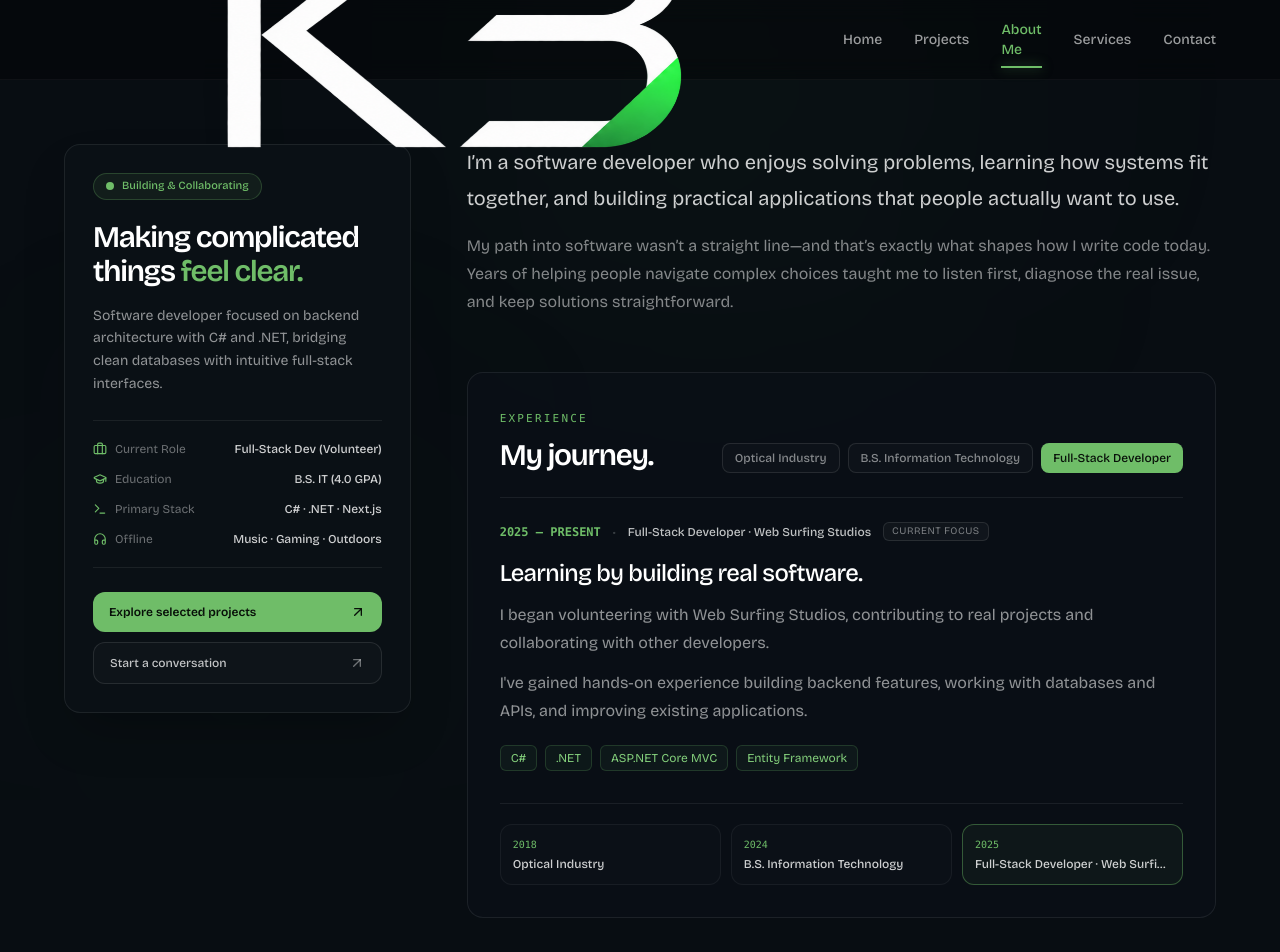
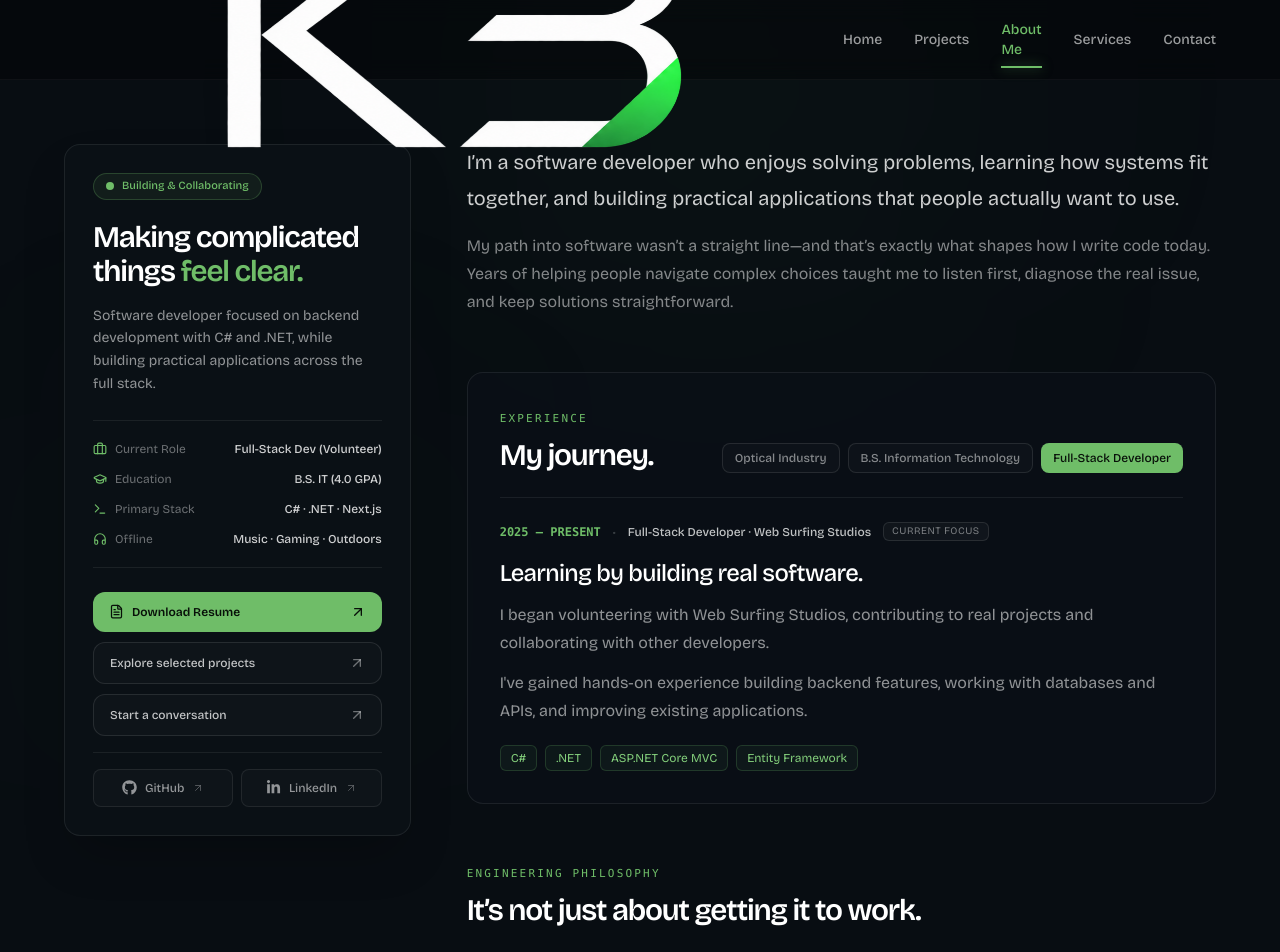
Before and after one commit to kjbroderick12/portfolio, a Next.js app: page /about in a window 1280 px wide. Shown: the top 952 px of the page. Built offline with nearby package versions, Linux system fonts and the light colour scheme.

Commit message:
chore: update about page and components to include resume, social links, and remove redudent items

```diff
--- a/src/app/about/page.tsx
+++ b/src/app/about/page.tsx
@@ -1,20 +1,23 @@
-
+import type { Metadata } from "next";
 import Link from "next/link";
 import {
   ArrowUpRight,
+  Briefcase,
   Code2,
+  Compass,
   Database,
+  FileText,
+  GraduationCap,
+  Headphones,
   Lightbulb,
+  Terminal,
   Workflow,
-  Compass,
-  Terminal,
-  GraduationCap,
-  Briefcase,
-  Headphones,
 } from "lucide-react";
+
+import { FaGithub, FaLinkedinIn } from "react-icons/fa";
+
 import ScrollReveal from "@/shared/components/ScrollReveal";
 import AboutChapters from "@/features/about/components/AboutChapters";
-import type { Metadata } from "next";
 
 export const metadata: Metadata = {
   title: "About Me",
@@ -121,11 +124,22 @@ const ALL_TECHNOLOGIES = [
   "Azure DevOps",
 ];
 
+const SOCIAL_LINKS = [
+  {
+    label: "GitHub",
+    href: "https://github.com/kjbroderick12",
+    icon: FaGithub,
+  },
+  {
+    label: "LinkedIn",
+    href: "https://www.linkedin.com/in/kaitlynn-broderick",
+    icon: FaLinkedinIn,
+  },
+];
+
 export default function AboutPage() {
   return (
-    <main
-      className="relative min-h-screen w-full bg-[#080d12] text-white selection:bg-[#6fbd68]/20 selection:text-[#83ce7b]"
-    >
+    <main className="relative min-h-screen w-full bg-[#080d12] text-white selection:bg-[#6fbd68]/20 selection:text-[#83ce7b]">
       {/* Ambient background glow */}
       <div
         className="pointer-events-none fixed inset-0 z-0 overflow-hidden"
@@ -136,7 +150,6 @@ export default function AboutPage() {
       </div>
 
       <div className="relative z-10 mx-auto min-w-0 max-w-7xl px-4 pb-20 pt-28 sm:px-10 sm:pb-28 sm:pt-36 lg:px-16">
-        {/* Editorial Layout */}
         <div className="grid min-w-0 grid-cols-1 items-start gap-10 lg:grid-cols-12 lg:gap-14">
           {/* LEFT COLUMN: Sidebar */}
           <aside className="w-full min-w-0 lg:sticky lg:top-28 lg:col-span-4 lg:self-start">
@@ -158,9 +171,9 @@ export default function AboutPage() {
                 </h1>
 
                 <p className="mt-3 text-sm leading-relaxed text-white/55 sm:mt-4">
-                  Software developer focused on backend architecture with C# and
-                  .NET, bridging clean databases with intuitive full-stack
-                  interfaces.
+                  Software developer focused on backend development with C# and
+                  .NET, while building practical applications across the full
+                  stack.
                 </p>
 
                 {/* Quick Snapshot Metadata */}
@@ -206,22 +219,40 @@ export default function AboutPage() {
                   </div>
                 </div>
 
-                {/* Action Links */}
-                <div className="mt-5 flex flex-col gap-2.5 sm:mt-6 sm:flex-row lg:flex-col">
+                {/* Resume */}
+                <div className="mt-5 sm:mt-6">
+                  <a
+                    href="/resume.pdf"
+                    download="Kaitlynn-Broderick-Resume.pdf"
+                    className="group inline-flex w-full items-center justify-between rounded-xl bg-[#6fbd68] px-4 py-3 text-xs font-semibold text-[#081009] transition-all hover:bg-[#82cf7a] focus-visible:outline-none focus-visible:ring-2 focus-visible:ring-[#6fbd68]/70"
+                  >
+                    <span className="inline-flex items-center gap-2">
+                      <FileText size={15} />
+                      Download Resume
+                    </span>
+                    <ArrowUpRight
+                      size={16}
+                      className="shrink-0 transition-transform group-hover:translate-x-0.5 group-hover:-translate-y-0.5"
+                    />
+                  </a>
+                </div>
+
+                {/* Main Navigation Links */}
+                <div className="mt-2.5 flex flex-col gap-2.5">
                   <Link
                     href="/projects"
-                    className="group inline-flex w-full items-center justify-between rounded-xl bg-[#6fbd68] px-4 py-3 text-xs font-semibold text-[#081009] transition-all hover:bg-[#82cf7a]"
+                    className="group inline-flex w-full items-center justify-between rounded-xl border border-white/10 bg-white/2 px-4 py-3 text-xs font-medium text-white/75 transition-all hover:border-white/25 hover:bg-white/5 hover:text-white focus-visible:outline-none focus-visible:ring-2 focus-visible:ring-[#6fbd68]/60"
                   >
                     <span>Explore selected projects</span>
                     <ArrowUpRight
                       size={16}
-                      className="shrink-0 transition-transform group-hover:translate-x-0.5 group-hover:-translate-y-0.5"
+                      className="shrink-0 text-white/40 transition-transform group-hover:translate-x-0.5 group-hover:-translate-y-0.5 group-hover:text-white"
                     />
                   </Link>
 
                   <Link
                     href="/contact"
-                    className="group inline-flex w-full items-center justify-between rounded-xl border border-white/10 bg-white/2 px-4 py-3 text-xs font-medium text-white/75 transition-all hover:border-white/25 hover:bg-white/5 hover:text-white"
+                    className="group inline-flex w-full items-center justify-between rounded-xl border border-white/10 bg-white/2 px-4 py-3 text-xs font-medium text-white/75 transition-all hover:border-white/25 hover:bg-white/5 hover:text-white focus-visible:outline-none focus-visible:ring-2 focus-visible:ring-[#6fbd68]/60"
                   >
                     <span>Start a conversation</span>
                     <ArrowUpRight
@@ -229,6 +260,28 @@ export default function AboutPage() {
                       className="shrink-0 text-white/40 transition-transform group-hover:translate-x-0.5 group-hover:-translate-y-0.5 group-hover:text-white"
                     />
                   </Link>
+                </div>
+
+                {/* Professional Profiles */}
+                <div className="mt-4 flex gap-2 border-t border-white/[0.07] pt-4">
+                  {SOCIAL_LINKS.map((link) => {
+                    const Icon = link.icon;
+
+                    return (
+                      <a
+                        key={link.label}
+                        href={link.href}
+                        target="_blank"
+                        rel="noopener noreferrer"
+                        aria-label={`Visit my ${link.label} profile`}
+                        className="inline-flex flex-1 items-center justify-center gap-2 rounded-lg border border-white/8 bg-white/2 px-3 py-2.5 text-xs font-medium text-white/55 transition hover:border-[#6fbd68]/35 hover:bg-[#6fbd68]/5 hover:text-[#83ce7b] focus-visible:outline-none focus-visible:ring-2 focus-visible:ring-[#6fbd68]/60"
+                      >
+                        <Icon size={15} />
+                        {link.label}
+                        <ArrowUpRight size={12} className="opacity-50" />
+                      </a>
+                    );
+                  })}
                 </div>
               </ScrollReveal>
             </div>
@@ -275,6 +328,7 @@ export default function AboutPage() {
                 <div className="grid grid-cols-1 gap-4 md:grid-cols-3">
                   {PRINCIPLES.map((principle) => {
                     const Icon = principle.icon;
+
                     return (
                       <article
                         key={principle.title}
@@ -320,6 +374,7 @@ export default function AboutPage() {
                 <div className="grid grid-cols-1 gap-4 md:grid-cols-3">
                   {TECHNICAL_AREAS.map((area) => {
                     const Icon = area.icon;
+
                     return (
                       <div
                         key={area.title}
@@ -381,9 +436,9 @@ export default function AboutPage() {
                       Technology is a big part of what I enjoy, but it’s not the
                       only thing that makes me who I am. Outside of writing
                       code, I spend my time with music, gaming, getting
-                      outdoors, and being with the people closest to me. Stepping
-                      away from the screen helps me recharge and bring a fresh
-                      perspective back to every project.
+                      outdoors, and being with the people closest to me.
+                      Stepping away from the screen helps me recharge and
+                      bring a fresh perspective back to every project.
                     </p>
                   </div>
 
--- a/src/features/about/components/AboutChapters.tsx
+++ b/src/features/about/components/AboutChapters.tsx
@@ -32,13 +32,18 @@ export default function AboutChapters({ experiences }: AboutChaptersProps) {
           </h2>
         </div>
 
-        {/* Chapter Switcher Tabs */}
-        <div className="flex flex-wrap gap-2">
+        <div
+          role="group"
+          aria-label="Select an experience"
+          className="flex flex-wrap gap-2"
+        >
           {experiences.map((item, idx) => (
             <button
               key={item.role}
+              type="button"
+              aria-pressed={activeChapter === idx}
               onClick={() => setActiveChapter(idx)}
-              className={`rounded-lg px-3 py-1.5 text-xs font-medium transition-all ${
+              className={`rounded-lg px-3 py-1.5 text-xs font-medium transition-all focus-visible:outline-none focus-visible:ring-2 focus-visible:ring-[#6fbd68]/60 ${
                 activeChapter === idx
                   ? "bg-[#6fbd68] text-[#081009]"
                   : "border border-white/10 bg-white/2 text-white/50 hover:border-white/25 hover:text-white"
@@ -50,8 +55,7 @@ export default function AboutChapters({ experiences }: AboutChaptersProps) {
         </div>
       </div>
 
-      {/* Active Chapter Content */}
-      <div className="pt-6">
+      <div className="pt-6" aria-live="polite">
         <div className="flex flex-wrap items-center gap-2.5 text-xs sm:gap-3">
           <span className="font-mono font-semibold text-[#6fbd68]">
             {current.period}
@@ -84,28 +88,6 @@ export default function AboutChapters({ experiences }: AboutChaptersProps) {
           ))}
         </div>
       </div>
-
-      {/* Quick Index Footer */}
-      <div className="mt-8 grid gap-2.5 border-t border-white/[0.07] pt-5 sm:grid-cols-3">
-        {experiences.map((item, idx) => (
-          <button
-            key={item.role}
-            onClick={() => setActiveChapter(idx)}
-            className={`rounded-xl border p-3 text-left transition-all ${
-              activeChapter === idx
-                ? "border-[#6fbd68]/40 bg-[#6fbd68]/5"
-                : "border-white/5 bg-white/1 hover:border-white/15"
-            }`}
-          >
-            <p className="font-mono text-[10px] text-[#6fbd68]">
-              {item.period.split(" ")[0]}
-            </p>
-            <p className="mt-1 truncate text-xs font-medium text-white/80">
-              {item.role}
-            </p>
-          </button>
-        ))}
-      </div>
     </div>
   );
-}0
+}
```
